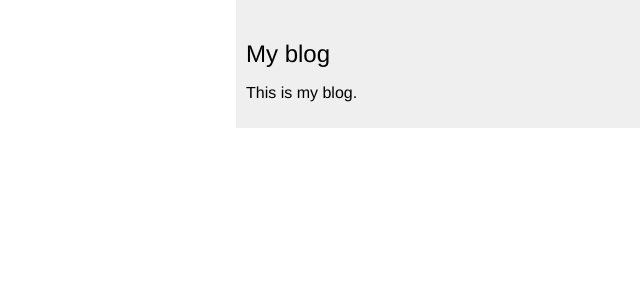
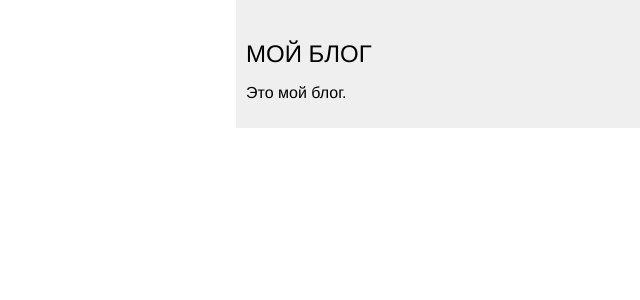
Before and after one commit to Ark0000001/mysite, a Django app: template blog/templates/blog/base.html in a window 1280 px wide. Shown: the top 300 px of the page, without its empty margins (640-1280 px from the left). Run offline with Django 3.2, Linux system fonts and the light colour scheme; the template is opened without the code that fills it, so the values that code supplies are empty.

Commit message:
Мой блог. Это мой блог

```diff
--- a/blog/templates/blog/base.html
+++ b/blog/templates/blog/base.html
@@ -10,8 +10,8 @@
     {% block content %}{% endblock %}
 </div>
 <div id="sidebar">
-    <h2>My blog</h2>
-    <p>This is my blog.</p>
+    <h2>МОЙ БЛОГ</h2>
+    <p>Это мой блог.</p>
 </div>
 </body>
 </html>
```
